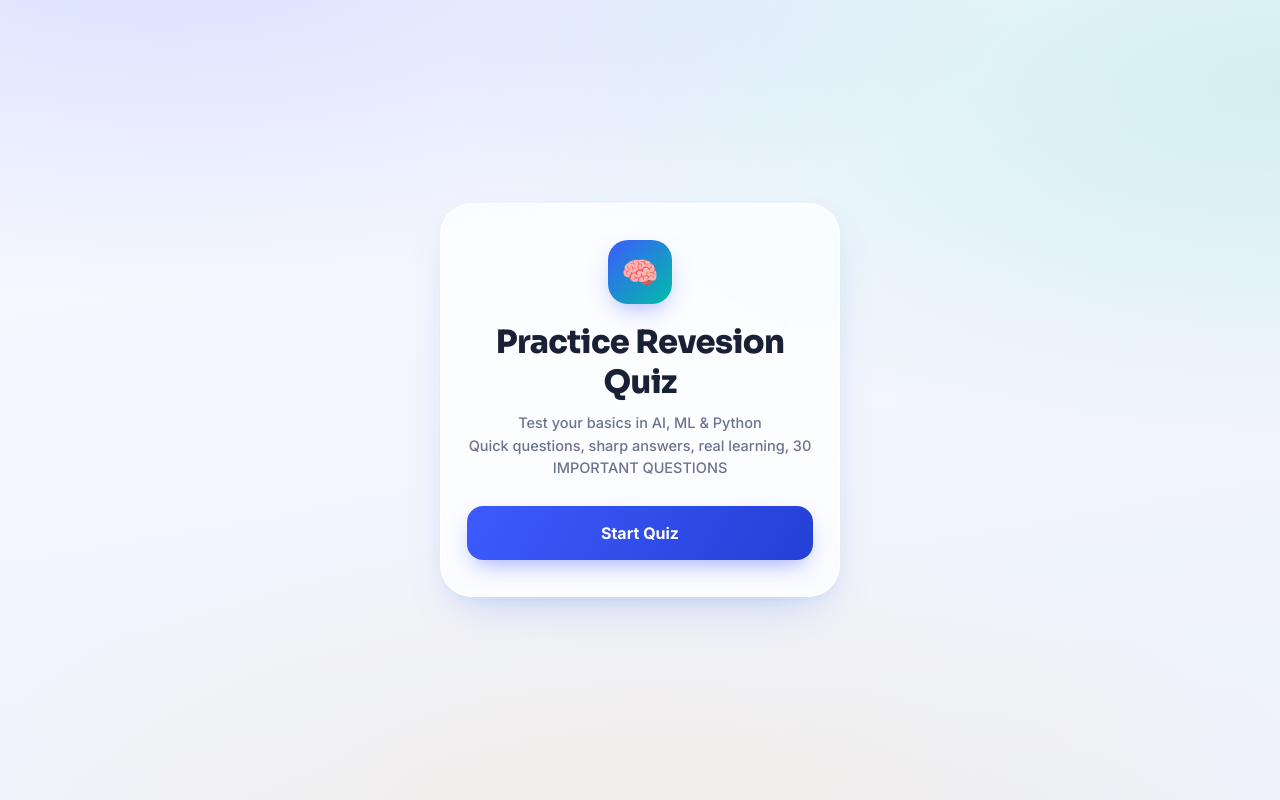
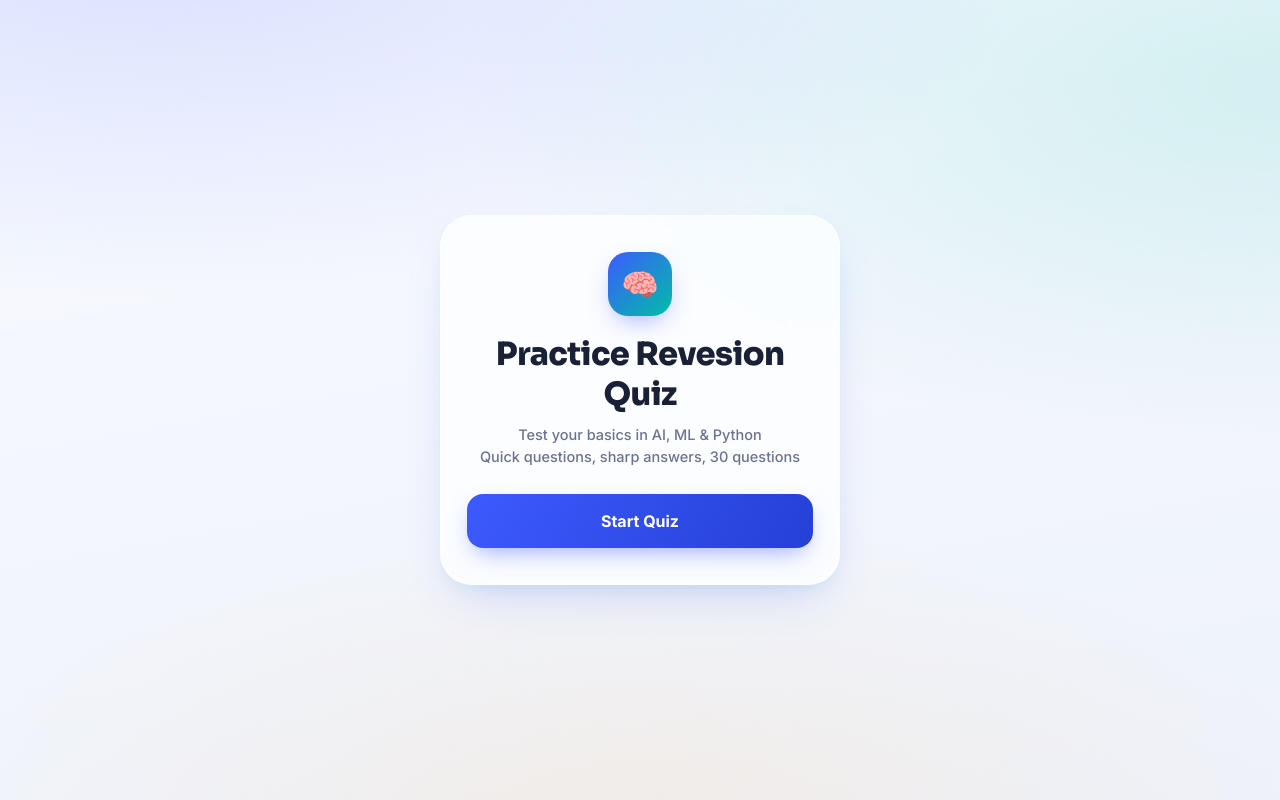
Before and after one commit to yashraj-personal/quiz_revesion, a plain HTML site: page index.html in a window 1280 px wide. Drawn offline with Linux system fonts and the light colour scheme.

Commit message:
Update index.html

```diff
--- a/index.html
+++ b/index.html
@@ -237,7 +237,7 @@
         <div id="step-1" class="divine-card">
             <div class="badge-icon">🧠</div>
             <h1 class="hindi-main">Practice Revesion Quiz</h1>
-            <p class="shloka">Test your basics in AI, ML &amp; Python<br>Quick questions, sharp answers, real learning, 30 IMPORTANT QUESTIONS</p>
+            <p class="shloka">Test your basics in AI, ML &amp; Python<br>Quick questions, sharp answers, 30 questions</p>
             <button class="btn-start" onclick="start()">Start Quiz</button>
         </div>
 
```
